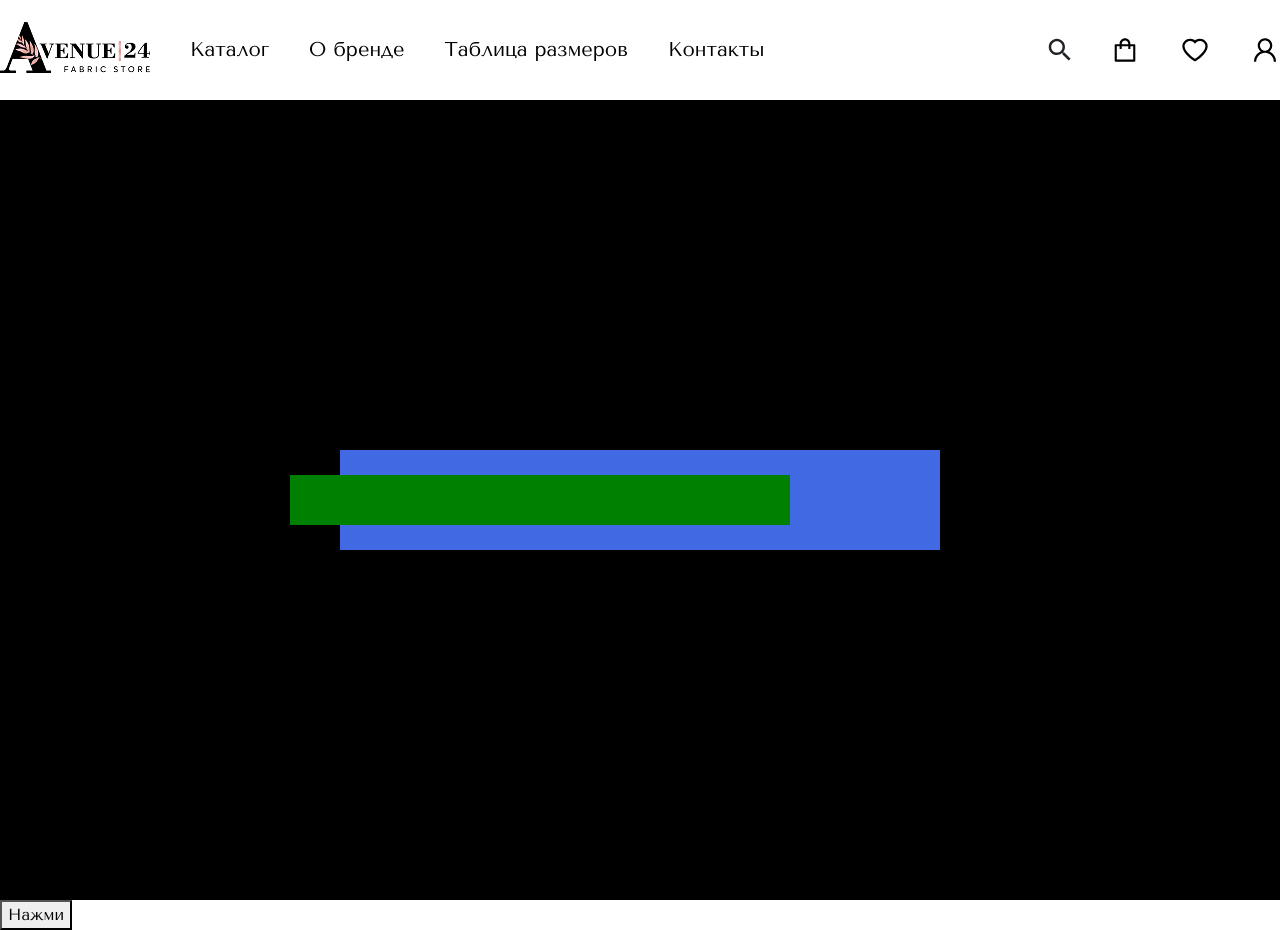
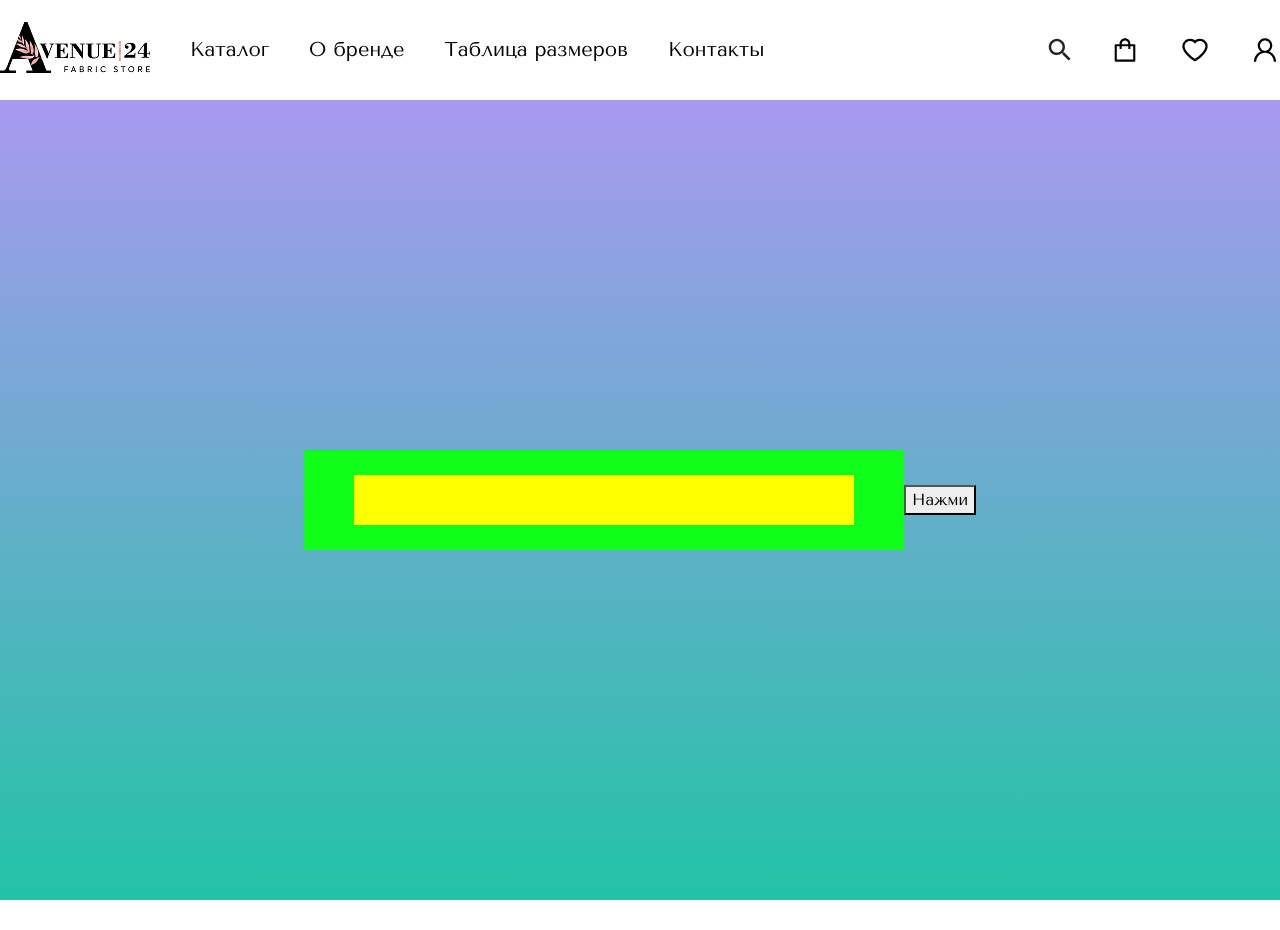
Before and after one commit to BKanybek/react-project-shop, a React (Create React App) app: page /test1 in a window 1280 px wide. After the commit the page ends 900 px from the top, so only its background shows below. Built offline with nearby package versions, Linux system fonts and the light colour scheme.

Commit message:
testwwwww

```diff
--- a/src/Componets/Navbar/Navbar.css
+++ b/src/Componets/Navbar/Navbar.css
@@ -82,7 +82,7 @@
 }
 
 
-/* поисковик */
+/*************** поисковик ****************/
 
 
 .search{
@@ -93,11 +93,6 @@
 
 }
 
-.search-wrapper{
-    display: flex;
-    align-items: center;
-
-}
 
 .search-input{
     display: none;
@@ -105,14 +100,7 @@
 
 .search-input-active{
     display: block;
-    /* position: absolute; */
-    /* top: 30px; */
-    /* right: 50px; */
-    /* z-index: 10; */
-}
 
-.search-input-active::after{
-   transition: all 4s;
 }
 
 .cross-icon{
@@ -141,6 +129,16 @@
     outline-offset: 0;
     /* opacity: 0.2; */
 }
+
+@keyframes search-animation{
+    0%{
+        width: 0%;
+    }
+    100%{
+        width: 100%;
+    }
+}
+
 
 
 /* Адаптация */
@@ -258,10 +256,15 @@
     }
     .search-input-active{
         width: 100%;
+        animation-name: search-animation;
+        animation-duration: 0.5s;
+
     }
+
     .input-search{
         width: 100%;
         margin: 0 20px 0 0px;
+
     }
 
     .icons{
@@ -274,6 +277,15 @@
 
     .icons a:last-child{
         padding: 0 0 0 10px;
+    }
+
+    @keyframes search-animation{
+        0%{
+            width: 0px;
+        }
+        100%{
+            width: 100%;
+        }
     }
 }
 
@@ -308,16 +320,12 @@
     .search{
         display: flex;
         justify-content: flex-end;
-        width: 84%;
+        width: 100%;
     }
     .search-input-active{
-        width: 84%;
-
+        width: 100%;
     }
 
-    .search-wrapper{
-        margin: 0;
-    }
 
     .input-search{
         width: 100%;
@@ -349,108 +357,3 @@
     }
 
 }
-
-
-
-
-
-
-
-
-
-
-
-
-
-/* .navbar-toggler {
-    border: none !important;
-}
-
-.navbar-toggler:focus {
-    box-shadow: none !important;
-}
-
-.link-wrapper {
-   display: flex;
-   align-items: flex-start;
-}
-
-.link-wrapper a {
-    text-decoration: none;
-    color: black;
-    font-weight: 500;
-    padding: 8px 10px;
-}
-
-.link-wrapper a:hover {
-    color: black;
-}
-
-.dropdown-menu{
-    width: 200px;
-}
-
-.navbar-nav{
-    display: flex;
-    align-items: center;
-}
-
-.navbar-nav a{
-    text-decoration: none;
-    color: black;
-    font-weight: 500;
-    font-size: 18px;
-    margin: 0 8px;
-}
-
-.navbar-nav a:hover {
-    color: black;
-}
-
-
-.img-logo{
-    width: 150px;
-    height: 51px;
-    margin-right: 20px;
-}
-
-.icon-box{
-    display: flex;
-    align-items: center;
-}
-
-.icon-box a{
-    margin-right: 20px;
-    display: flex;
-    align-items: center;
-    font-size: 30px;
-    color: black;
-}
-
-@media all and (max-width: 991px) {
-    .navbar-nav{
-        display: flex;
-        align-items: flex-start;
-        padding: 20px 0;
-    }
-
-    .dropdown-menu{
-        width: 200px;
-        border: none;
-    }
-
-}
-
-@media all and (max-width: 767px) {
-    .navbar-nav{
-        display: flex;
-        align-items: flex-start;
-        padding: 20px 0;
-    }
-
-    .navbar-nav a{
-        font-size: 20px;
-        margin: 0;
-    }
-}
- */
--- a/src/Componets/Navbar/Navbar.jsx
+++ b/src/Componets/Navbar/Navbar.jsx
@@ -10,11 +10,18 @@ import "./Navbar.css"
 import { useEffect } from 'react';
 import CloseIcon from '@mui/icons-material/Close';
 import SearchIcon from '@mui/icons-material/Search';
+import { useContext } from 'react';
+import { productContext } from '../../Context/ProductContext';
+
+
+
 
 export default function NavBar() {
   const [Mobile, setMobile] = useState(true)
   const [show, setShow] = useState(true)
 
+  const {products} = useContext(productContext)
+  console.log(products);
   const handleClick = () => {
     setMobile(!Mobile)
   }
@@ -61,6 +68,11 @@ export default function NavBar() {
                   <div className='cross-icon' onClick={() => setShow(!show)}>
                       <CloseIcon/>
                   </div>
+                  {/* <div className='data-result'>
+                    {products.map((title, key) => {
+                        return <div> {title.name} </div>
+                    })}
+                  </div> */}
               </div>
           </div>
         <div className='icons'>
--- a/src/Componets/Search/Search.jsx
+++ b/src/Componets/Search/Search.jsx
@@ -8,12 +8,9 @@ const Search = () => {
     const [showTest, setShowTest] = useState(true)
 
     return (
-        <div className='search-wrapper-test'>
-            <div className='test-test'>
-                    1
-            </div>
+        <div className='search-wrapper'>
             <div className='icon'>
-                <SearchIcon style={{fontSize: '30px'}} onClick={() => setShowTest(!showTest)}/>
+            <SearchIcon style={{fontSize: '30px'}} onClick={() => setShowTest(!showTest)}/>
             </div>
             <div className='search-test'>
                 <div className={`search-input-test ${!showTest && 'search-input-test-active'}`}>
--- a/src/Componets/Test.css
+++ b/src/Componets/Test.css
@@ -1,5 +1,6 @@
 .first{
-    background-color: black;
+    background: rgb(34,195,166);
+    background: linear-gradient(0deg, rgba(34,195,166,1) 0%, rgba(169,153,240,1) 100%);
     width: 100%;
     height: 100vh;
     position: relative;
@@ -9,33 +10,40 @@
 }
 
 .two{
-    background-color: royalblue;
+    background-color: rgba(15, 255, 27, 1);;
     position: relative;
     width: 600px;
     height: 100px;
-    /* top: 100px; */
+
 }
 
 .three{
     display: none;
-    width: 1px;
-    height: 1px;
-    transition: all 2s;
 }
 
-.three-active{
+.three.active{
     display: block;
-    background-color:green;
+    background-color:yellow;
     width: 500px;
     height: 50px;
     position: absolute;
     top: 25px;
-    right: 150px;
-    transition: all 2s;
+    right: 50px;
+    animation-name: testtest;
+    animation-duration: 1s;
 
 }
 
-.three:hover{
-    transform: translate(-20px);
+@keyframes testtest{
+    0%{
+        width: 0px;
+    }
+    100%{
+        width: 500px;
+    }
+}
+
+.three.active:hover{
+    transform: translate(-200px);
     transition: ease-in-out 2s;
 }
--- a/src/Componets/Test.jsx
+++ b/src/Componets/Test.jsx
@@ -12,13 +12,14 @@ const Test = () => {
      <div className='test'>
         <div className='first'>
            <div className='two'>
-                <div className={`three ${!show && 'three-active'}`}>
+                <div className={`three ${!show && 'active'}`}>
                 </div>
 
 
            </div>
+           <button onClick={() => setShow(!show)}>Нажми</button>
         </div>
-        <button onClick={() => setShow(!show)}>Нажми</button>
+
      </div>
     );
 }
```
